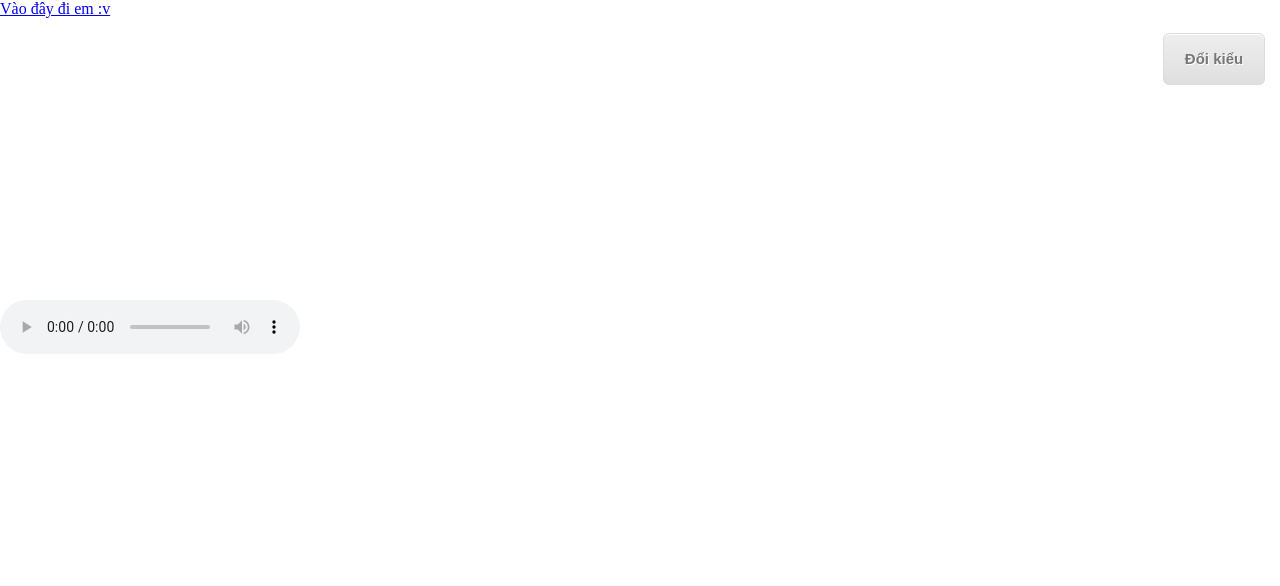
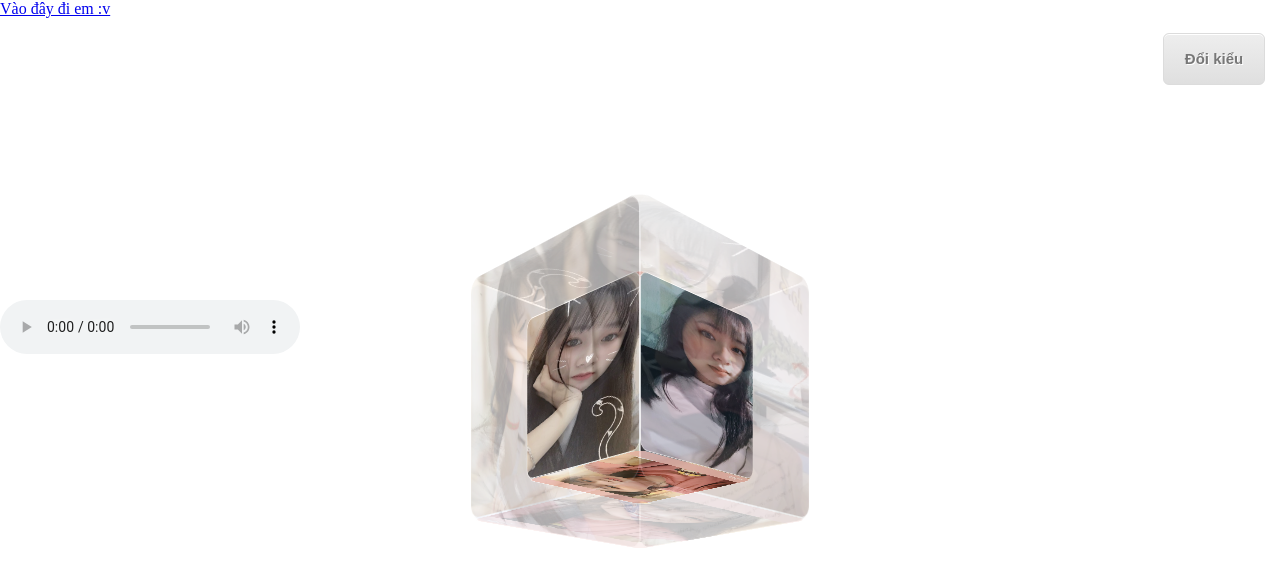
Before and after one commit to hao2001vt/hao2001vt.github.io, a plain HTML site: page index.html in a window 1280 px wide. Drawn offline with Linux system fonts and the light colour scheme.

Commit message:
Update test.css

```diff
--- a/test.css
+++ b/test.css
@@ -54,73 +54,73 @@ body {
     }
 
     .one {
-		background-image: url(../aaa/1.jpg);
+		background-image: url(../img/1.jpg);
 		background-size: 100% 100%;
 		background-repeat: no-repeat;
     }
 
     .two {
-		background-image: url(../aaa/2.jpg);
+		background-image: url(../img/2.jpg);
 		background-size: 100% 100%;
 		background-repeat: no-repeat;
     }
 
     .three {
-		background-image: url(../aaa/3.jpg);
+		background-image: url(../img/3.jpg);
 		background-size: 100% 100%;
 		background-repeat: no-repeat;
     }
 
     .four {
-		background-image: url(../aaa/4.jpg);
+		background-image: url(../img/4.jpg);
 		background-size: 100% 100%;
 		background-repeat: no-repeat;
     }
 
     .five {
-		background-image: url(../aaa/5.jpg);
+		background-image: url(../img/5.jpg);
 		background-size: 100% 100%;
 		background-repeat: no-repeat;
     }
 
     .six {
-		background-image: url(../aaa/6.jpg);
+		background-image: url(../img/6.jpg);
 		background-size: 100% 100%;
 		background-repeat: no-repeat;
     }
 
     .seven {
-		background-image: url(../aaa/7.jpg);
+		background-image: url(../img/7.jpg);
 		background-size: 100% 100%;
 		background-repeat: no-repeat;
     }
 
     .eight {
-		background-image: url(../aaa/8.jpg);
+		background-image: url(../img/8.jpg);
 		background-size: 100% 100%;
 		background-repeat: no-repeat;
     }
 
     .nine {
-		background-image: url(../aaa/9.jpg);
+		background-image: url(../img/9.jpg);
 		background-size: 100% 100%;
 		background-repeat: no-repeat;
     }
 
     .ten {
-		background-image: url(../aaa/10.jpg);
+		background-image: url(../img/10.jpg);
 		background-size: 100% 100%;
 		background-repeat: no-repeat;
     }
 
     .eleven {
-		background-image: url(../aaa/11.jpg);
+		background-image: url(../img/11.jpg);
 		background-size: 100% 100%;
 		background-repeat: no-repeat;
     }
 
     .twelve {
-		background-image: url(../aaa/12.jpg);
+		background-image: url(../img/12.jpg);
 		background-size: 100% 100%;
 		background-repeat: no-repeat;
     }
```
